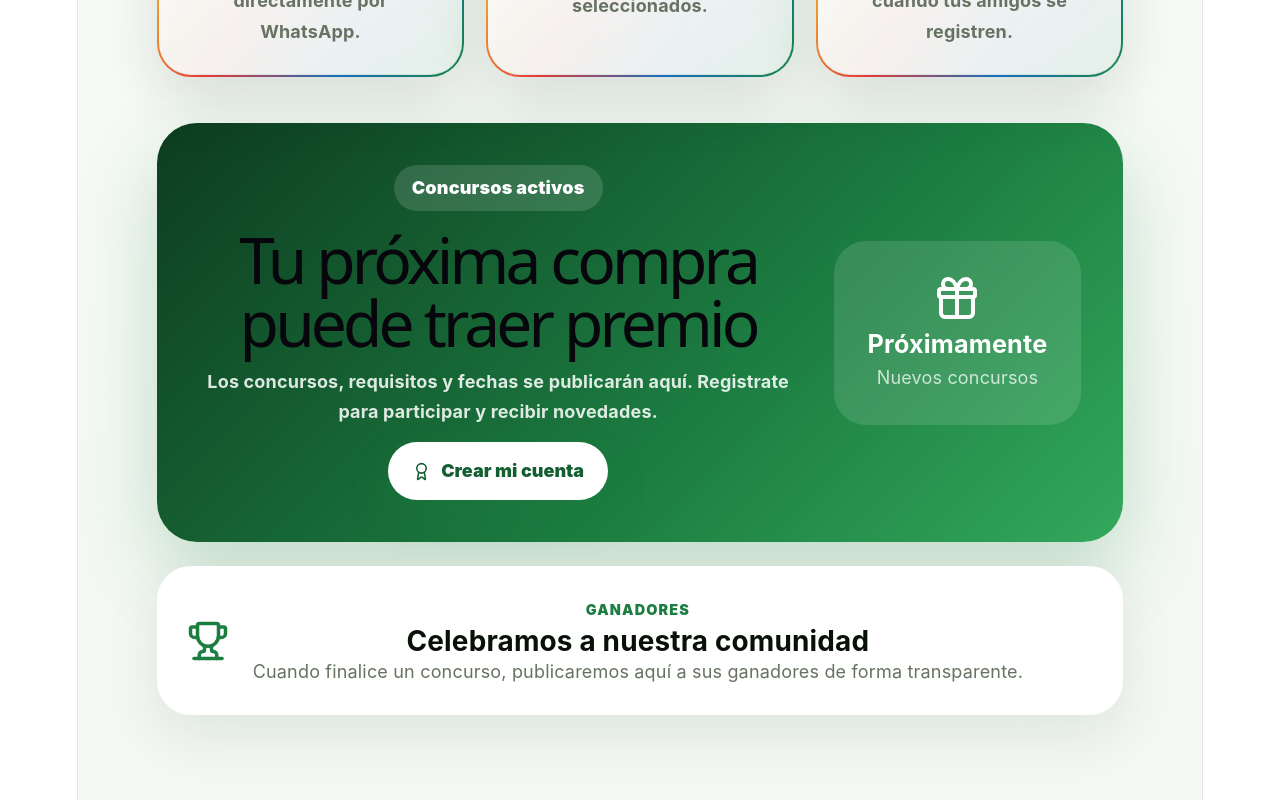
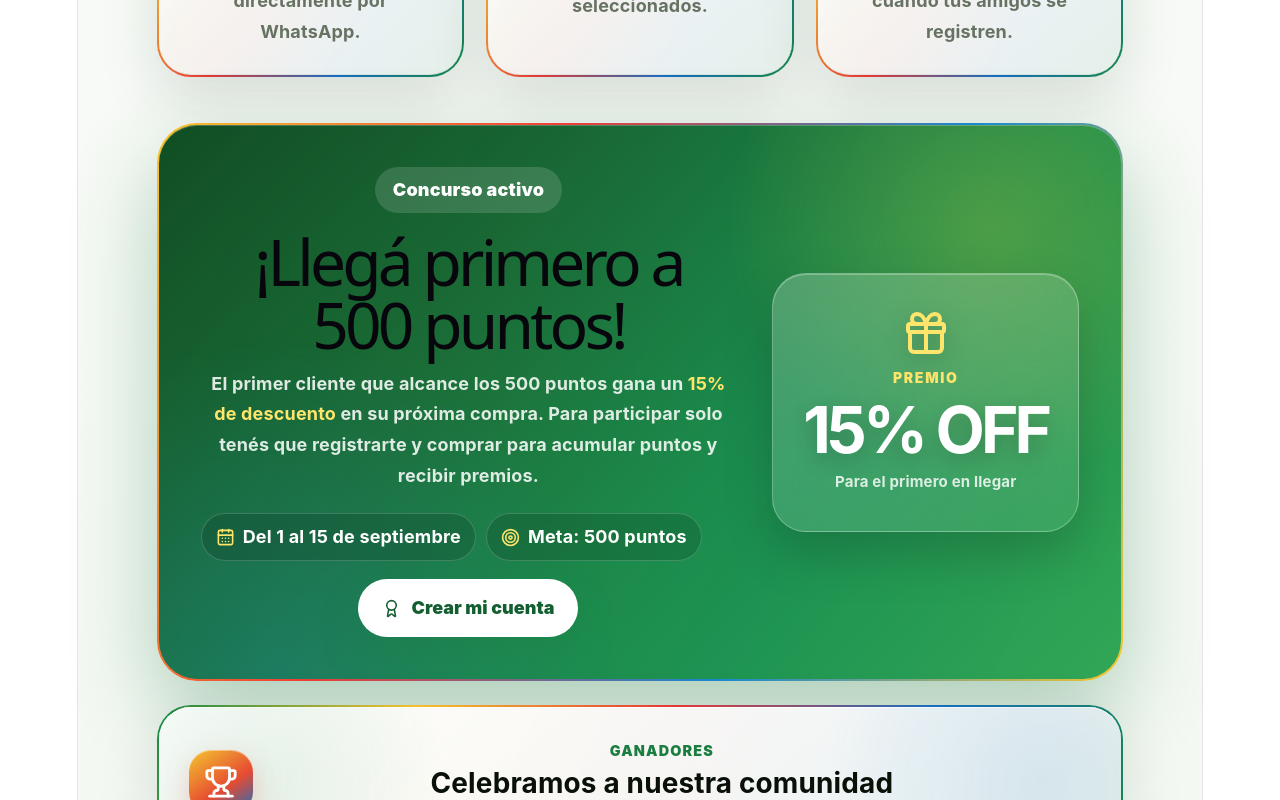
Before and after one commit to jgartavia-sketch/super-dyd-front, a React (Vite) app: page / in a window 1280 px wide. Shown: the part 1420-2220 px from the top of the page. Built offline with nearby package versions, Linux system fonts and the light colour scheme; no server answers.

Commit message:
Agrega concurso activo y renueva card de ganadores

```diff
--- a/src/components/home/HomeContent.jsx
+++ b/src/components/home/HomeContent.jsx
@@ -1,4 +1,4 @@
-import { Award, Gift, Megaphone, Newspaper, Trophy } from "lucide-react";
+import { Award, CalendarDays, Gift, Megaphone, Newspaper, Target, Trophy } from "lucide-react";
 import Hero from "./Hero";
 
 const news = [
@@ -8,12 +8,34 @@ const news = [
 ];
 
 export default function HomeContent({ setActiveSection }) {
+  const goToAccount = () => {
+    setActiveSection("mi-cuenta");
+    window.scrollTo({ top: 0, behavior: "smooth" });
+  };
+
   return <>
     <Hero setActiveSection={setActiveSection} />
     <section className="home-content-section">
       <div className="section-header"><span className="section-kicker">Novedades D&amp;D</span><h2>Noticias y promociones</h2><p>Todo lo que está pasando en el súper, reunido en un solo lugar.</p></div>
       <div className="news-grid">{news.map(({ icon: Icon, tag, title, text }) => <article className="info-card" key={title}><div className="feature-icon"><Icon size={28} /></div><span>{tag}</span><h3>{title}</h3><p>{text}</p></article>)}</div>
-      <div className="feature-panel"><div><span className="section-kicker">Concursos activos</span><h2>Tu próxima compra puede traer premio</h2><p>Los concursos, requisitos y fechas se publicarán aquí. Registrate para participar y recibir novedades.</p><button type="button" className="primary-btn" onClick={() => setActiveSection("mi-cuenta")}><Award size={19} />Crear mi cuenta</button></div><div className="contest-badge"><Gift size={48} /><strong>Próximamente</strong><span>Nuevos concursos</span></div></div>
+      <div className="feature-panel contest-active">
+        <div className="contest-copy">
+          <span className="section-kicker">Concurso activo</span>
+          <h2>¡Llegá primero a 500 puntos!</h2>
+          <p>El primer cliente que alcance los 500 puntos gana un <strong>15% de descuento</strong> en su próxima compra. Para participar solo tenés que registrarte y comprar para acumular puntos y recibir premios.</p>
+          <div className="contest-details">
+            <span><CalendarDays size={19} /><strong>Del 1 al 15 de septiembre</strong></span>
+            <span><Target size={19} /><strong>Meta: 500 puntos</strong></span>
+          </div>
+          <button type="button" className="primary-btn" onClick={goToAccount}><Award size={19} />Crear mi cuenta</button>
+        </div>
+        <div className="contest-badge">
+          <Gift size={48} />
+          <span>Premio</span>
+          <strong>15% OFF</strong>
+          <small>Para el primero en llegar</small>
+        </div>
+      </div>
       <div className="winners-panel"><Trophy size={42} /><div><span>Ganadores</span><h3>Celebramos a nuestra comunidad</h3><p>Cuando finalice un concurso, publicaremos aquí a sus ganadores de forma transparente.</p></div></div>
     </section>
   </>;
--- a/src/styles/global.css
+++ b/src/styles/global.css
@@ -1467,13 +1467,27 @@ button {
 .news-grid .info-card:nth-child(2) > span { color: #d34231; }
 .news-grid .info-card:nth-child(3) > span { color: #176fc1; }
 .feature-panel { width: min(1180px, 100%); margin: 46px auto 24px; display: grid; grid-template-columns: 1fr auto; gap: 36px; align-items: center; padding: 42px; border-radius: 40px; color: white; background: linear-gradient(135deg,#0d3c20,#1c7d41 60%,#33a85b); box-shadow: 0 32px 80px rgba(28,125,65,.24); }
+.feature-panel.contest-active { position: relative; isolation: isolate; overflow: hidden; border: 2px solid transparent; background: linear-gradient(135deg,rgba(9,73,35,.97),rgba(24,139,70,.95) 58%,rgba(42,165,88,.96)) padding-box, linear-gradient(115deg,#f5c62e,#ef3e37,#1988d1,#f5c62e) border-box; box-shadow: 0 34px 85px rgba(18,112,55,.3), inset 0 1px 0 rgba(255,255,255,.24); }
+.feature-panel.contest-active::after { content: ""; position: absolute; z-index: -1; inset: 0; opacity: .22; background: radial-gradient(circle at 86% 18%,#ffd633 0,transparent 28%), radial-gradient(circle at 12% 100%,#1d8ddd 0,transparent 34%); }
 .feature-panel .section-kicker { color: #fff; background: rgba(255,255,255,.14); }
 .feature-panel h2 { margin: 18px 0 12px; font-size: clamp(2.2rem,5vw,4.4rem); line-height: .98; letter-spacing: -.06em; }
 .feature-panel p { max-width: 700px; color: rgba(255,255,255,.86); line-height: 1.7; font-weight: 650; }
+.feature-panel p strong { color: #ffe56b; }
 .feature-panel .primary-btn { margin-top: 14px; color: #145f31; background: #fff; }
-.contest-badge { min-width: 235px; display: grid; place-items: center; gap: 8px; padding: 34px; border-radius: 32px; background: rgba(255,255,255,.12); text-align: center; }
-.contest-badge strong { font-size: 1.4rem; }.contest-badge span { color: rgba(255,255,255,.75); }
-.winners-panel { width: min(1180px,100%); margin: 0 auto; display: flex; gap: 24px; align-items: center; padding: 30px; border-radius: 34px; color: #1c7d41; background: #fff; box-shadow: 0 20px 55px rgba(12,48,24,.09); }
+.contest-details { display: flex; flex-wrap: wrap; gap: 10px; margin: 22px 0 4px; }
+.contest-details > span { display: inline-flex; align-items: center; gap: 8px; padding: 10px 14px; border: 1px solid rgba(255,255,255,.18); border-radius: 999px; color: #fff; background: rgba(0,0,0,.14); backdrop-filter: blur(8px); }
+.contest-details svg { color: #ffe56b; }
+.contest-badge { min-width: 250px; display: grid; place-items: center; gap: 7px; padding: 36px 30px; border: 1px solid rgba(255,255,255,.28); border-radius: 34px; background: linear-gradient(145deg,rgba(255,255,255,.22),rgba(255,255,255,.08)); box-shadow: inset 0 1px 0 rgba(255,255,255,.28),0 22px 50px rgba(0,0,0,.18); text-align: center; backdrop-filter: blur(14px); }
+.contest-badge svg { color: #ffe56b; filter: drop-shadow(0 8px 12px rgba(0,0,0,.2)); }
+.contest-badge strong { color: #fff; font-size: clamp(2.5rem,5vw,4.2rem); line-height: 1; letter-spacing: -.06em; text-shadow: 0 8px 22px rgba(0,0,0,.2); }
+.contest-badge span { color: #ffe56b; font-size: .78rem; font-weight: 950; letter-spacing: .12em; text-transform: uppercase; }
+.contest-badge small { color: rgba(255,255,255,.82); font-weight: 750; }
+.winners-panel { position: relative; isolation: isolate; overflow: hidden; width: min(1180px,100%); margin: 0 auto; display: flex; gap: 24px; align-items: center; padding: 30px; border: 2px solid transparent; border-radius: 34px; color: #1c7d41; background: linear-gradient(145deg,rgba(255,255,255,.98),rgba(242,247,244,.96)) padding-box,linear-gradient(115deg,#168846,#f2c12e,#e63936,#176fc1,#168846) border-box; box-shadow: 0 24px 62px rgba(12,48,24,.13),inset 0 1px 0 rgba(255,255,255,.96); transition: transform .3s ease,box-shadow .3s ease; }
+.winners-panel::before { content: ""; position: absolute; z-index: -1; top: -90%; left: -30%; width: 42%; height: 280%; opacity: .65; transform: rotate(22deg); background: linear-gradient(90deg,transparent,rgba(255,255,255,.92),transparent); transition: left .7s ease; }
+.winners-panel::after { content: ""; position: absolute; z-index: -2; inset: 0; opacity: .1; background: radial-gradient(circle at 8% 50%,#168846 0,transparent 24%),radial-gradient(circle at 92% 50%,#176fc1 0,transparent 25%); }
+.winners-panel:hover { transform: translateY(-6px); box-shadow: 0 30px 72px rgba(23,111,193,.17),0 18px 45px rgba(230,57,54,.1),inset 0 1px 0 #fff; }
+.winners-panel:hover::before { left: 108%; }
+.winners-panel > svg { flex: 0 0 auto; width: 64px; height: 64px; padding: 15px; border-radius: 22px; color: #fff; background: linear-gradient(145deg,#f4c72f,#e64b32 58%,#176fc1); box-shadow: 0 13px 30px rgba(230,75,50,.25),inset 0 1px 0 rgba(255,255,255,.4); }
 .winners-panel span { font-size: .8rem; font-weight: 950; letter-spacing: .08em; text-transform: uppercase; }.winners-panel h3 { margin: 5px 0; color: #081008; font-size: 1.55rem; }.winners-panel p { margin: 0; color: #667262; }
 
 .category-accordion { width: min(1180px,100%); margin: 0 auto 44px; display: grid; gap: 16px; }
```
